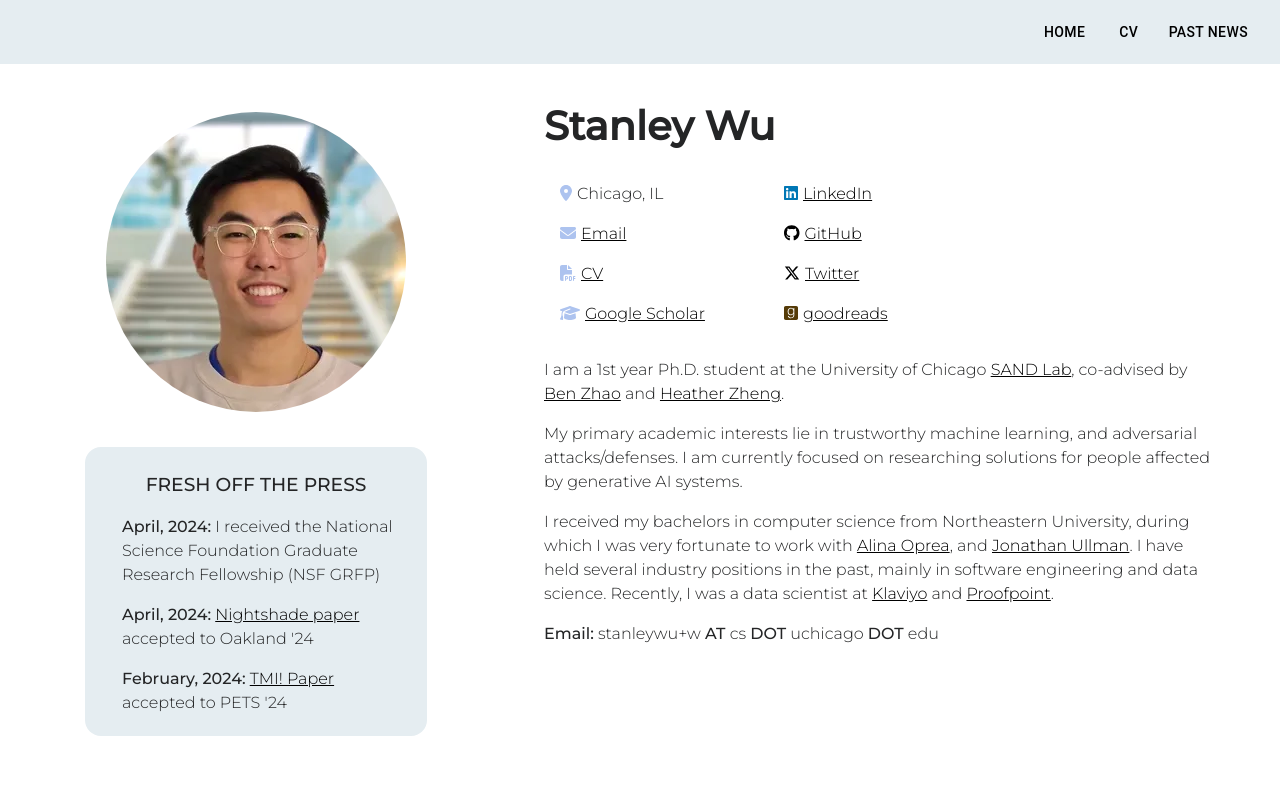
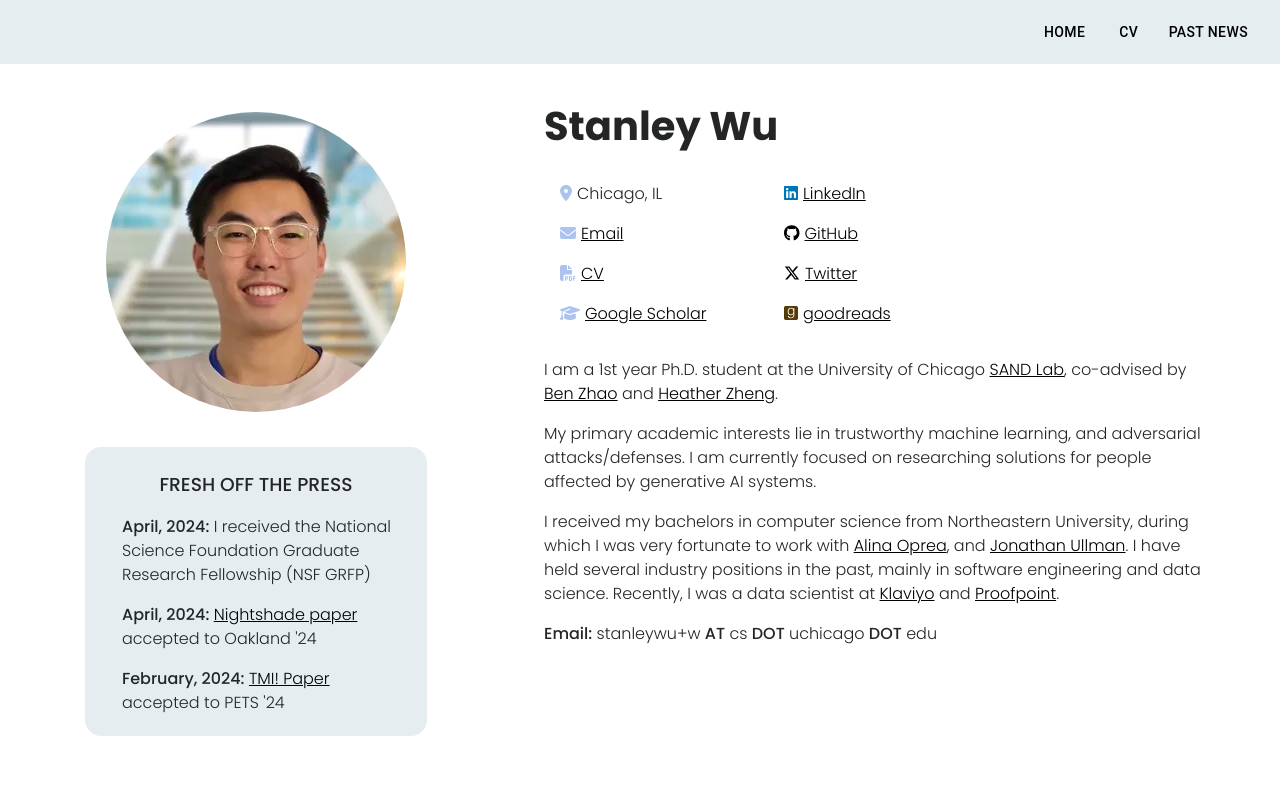
Before and after one commit to stanleykywu/stanley-portfolio-website-nextjs, a Next.js app: page / in a window 1280 px wide. Shown: the top 800 px of the page. Built offline with nearby package versions, Linux system fonts and the light colour scheme.

Commit message:
update font

```diff
--- a/pages/index.css
+++ b/pages/index.css
@@ -1,4 +1,4 @@
-@import url('https://fonts.googleapis.com/css2?family=Montserrat:wght@200;300;400;500&display=swap');
+@import url('https://fonts.googleapis.com/css2?family=Poppins:ital,wght@0,100;0,200;0,300;0,400;0,500;0,600;0,700;0,800;0,900;1,100;1,200;1,300;1,400;1,500;1,600;1,700;1,800;1,900&display=swap');
 
 html {
     scroll-behavior: smooth;
--- a/pages/index.js
+++ b/pages/index.js
@@ -15,7 +15,7 @@
       },
     },
     typography: {
-      fontFamily: 'Montserrat',
+      fontFamily: 'Poppins',
       fontWeightLight: 200,
       fontWeightRegular: 300,
       fontWeightMedium: 400,
--- a/pages/past-news.js
+++ b/pages/past-news.js
@@ -14,7 +14,7 @@
       },
     },
     typography: {
-      fontFamily: 'Montserrat',
+      fontFamily: 'Poppins',
       fontWeightLight: 200,
       fontWeightRegular: 300,
       fontWeightMedium: 400,
```
